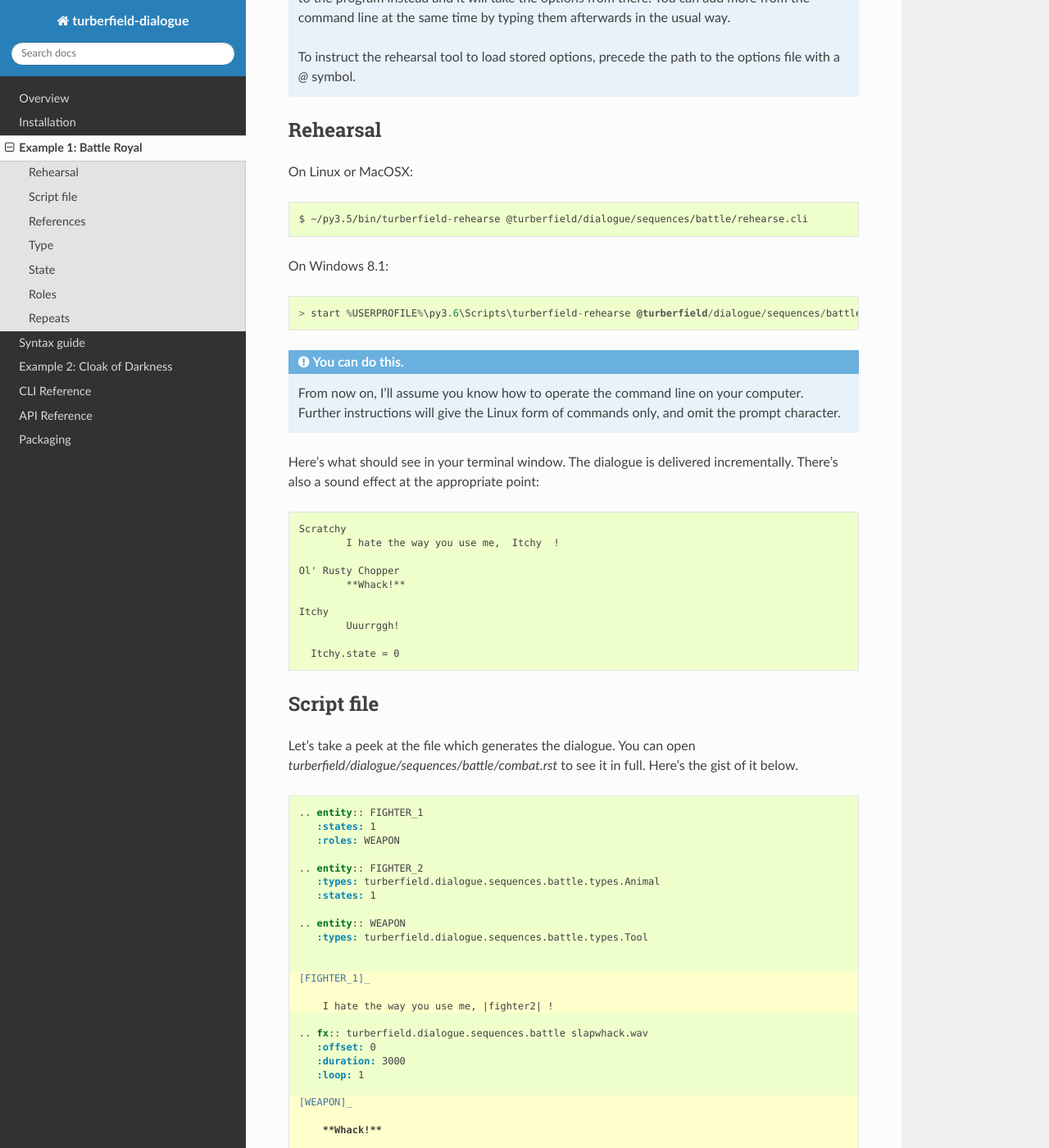
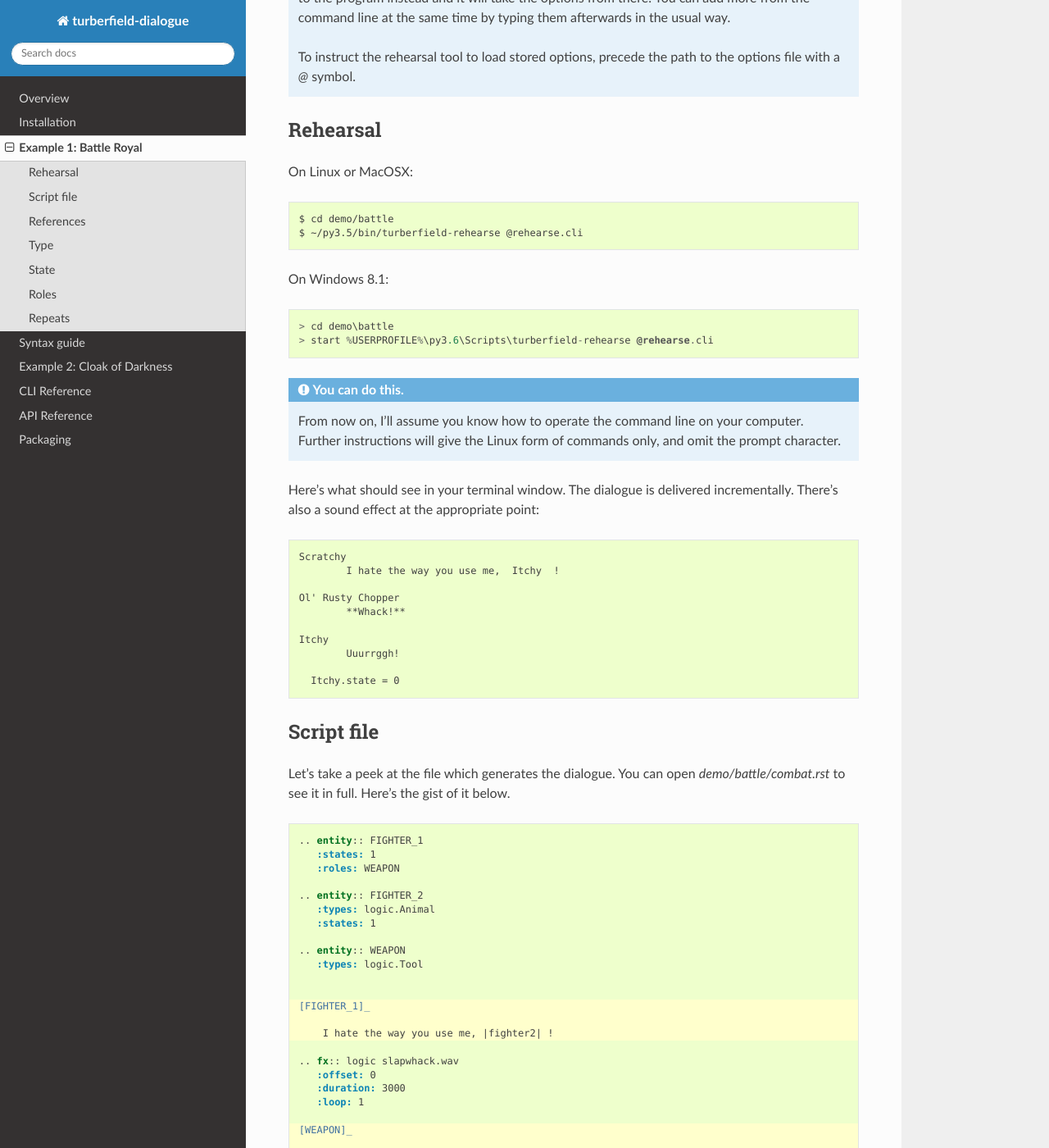
Before and after one commit to tundish/turberfield-dialogue, a Sphinx documentation site: the page built from turberfield/dialogue/doc/battle.rst, in a window 1280 px wide and 1400 px high, scrolled down 551 px. Shown: the whole window at 82% size. Built offline with Sphinx 7.4.7 and the Read the Docs theme 2.0.0, drawn with Linux system fonts in a browser that asks for light colours; some of the changed text lies outside the part shown.

Commit message:
Doc tidy to battle page.

```diff
--- a/turberfield/dialogue/doc/battle.rst
+++ b/turberfield/dialogue/doc/battle.rst
@@ -34,11 +34,13 @@ Rehearsal
 
 On Linux or MacOSX::
 
-    $ ~/py3.5/bin/turberfield-rehearse @turberfield/dialogue/sequences/battle/rehearse.cli
+    $ cd demo/battle
+    $ ~/py3.5/bin/turberfield-rehearse @rehearse.cli
 
 On Windows 8.1::
 
-    > start %USERPROFILE%\py3.6\Scripts\turberfield-rehearse @turberfield/dialogue/sequences/battle/rehearse.cli
+    > cd demo\battle
+    > start %USERPROFILE%\py3.6\Scripts\turberfield-rehearse @rehearse.cli
 
 .. admonition:: You can do this.
 
@@ -64,7 +66,7 @@ Script file
 ===========
 
 Let's take a peek at the file which generates the dialogue. You can open
-`turberfield/dialogue/sequences/battle/combat.rst` to see it in full. Here's the gist of
+`demo/battle/combat.rst` to see it in full. Here's the gist of
 it below.
 
 .. code-block:: rest
@@ -75,18 +77,18 @@ it below.
        :roles: WEAPON
 
     .. entity:: FIGHTER_2
-       :types: turberfield.dialogue.sequences.battle.types.Animal
+       :types: logic.Animal
        :states: 1
 
     .. entity:: WEAPON
-       :types: turberfield.dialogue.sequences.battle.types.Tool
+       :types: logic.Tool
 
 
     [FIGHTER_1]_
 
         I hate the way you use me, |fighter2| !
 
-    .. fx:: turberfield.dialogue.sequences.battle slapwhack.wav
+    .. fx:: logic slapwhack.wav
        :offset: 0
        :duration: 3000
        :loop: 1
@@ -127,21 +129,20 @@ The script file also contains other sections which do not correspond to dialogue
 References
 ==========
 
-Alongside the script file, there is a Python (.py) file. Python files are called `modules`.
+Alongside the script file, there is a Python (.py) file.
+Python files are called `modules`.
 They supply the entities referred to in the script.
-You should take a look in detail at `turberfield/dialogue/sequences/battle/types.py`.
+You should take a look in detail at `demo/battle/logic.py`.
 Here below are its main features.
 
 
 .. code-block:: python
 
-    import itertools
+    from itertools import repeat
 
     from turberfield.dialogue.model import SceneScript
     from turberfield.dialogue.types import Persona
     from turberfield.dialogue.types import Stateful
-
-    __doc__ = """A simple drama for demonstration."""
 
 
     class Animal(Stateful, Persona):
@@ -157,11 +158,11 @@ Here below are its main features.
     ]
 
     folder = SceneScript.Folder(
-        "turberfield.dialogue.sequences.battle",
-        __doc__,
-        None,
-        ["combat.rst"],
-        itertools.repeat(None)
+        pkg=__name__,
+        description="Cartoon battle demo",
+        metadata=None,
+        paths=["combat.rst"],
+        interludes=repeat(None)
     )
 
 
@@ -185,9 +184,9 @@ Type
 ====
 
 A type is a concept from Python. You can create types with a `class` declaration
-in a Python module. Notice that two of the entity declarations in the script file
-have a `:types:` constraint; Fighter 2 has to be some kind of Animal, and the
-Weapon a Tool.
+in a Python module. Notice that two of the entity declarations in the script
+file have a `:types:` constraint; Fighter 2 has to be some kind of Animal, and
+the Weapon a Tool.
 
 State
 =====
@@ -225,7 +224,7 @@ By default the rehearsal tool runs through the scene just once. To see the
 effect of roles in this example, we'll need the scene to repeat. Launch
 the rehearsal again, this time specifying a repetition::
 
-    ~/py3.5/bin/turberfield-rehearse --repeat=1 @turberfield/dialogue/sequences/battle/rehearse.cli
+    ~/py3.5/bin/turberfield-rehearse --repeat=1 @rehearse.cli
 
 And you should see the carnage play out, with one inevitable winner left standing::
 
```
Also changed, not shown: other parts of turberfield/dialogue/doc/battle.rst (+3 -5 lines).
